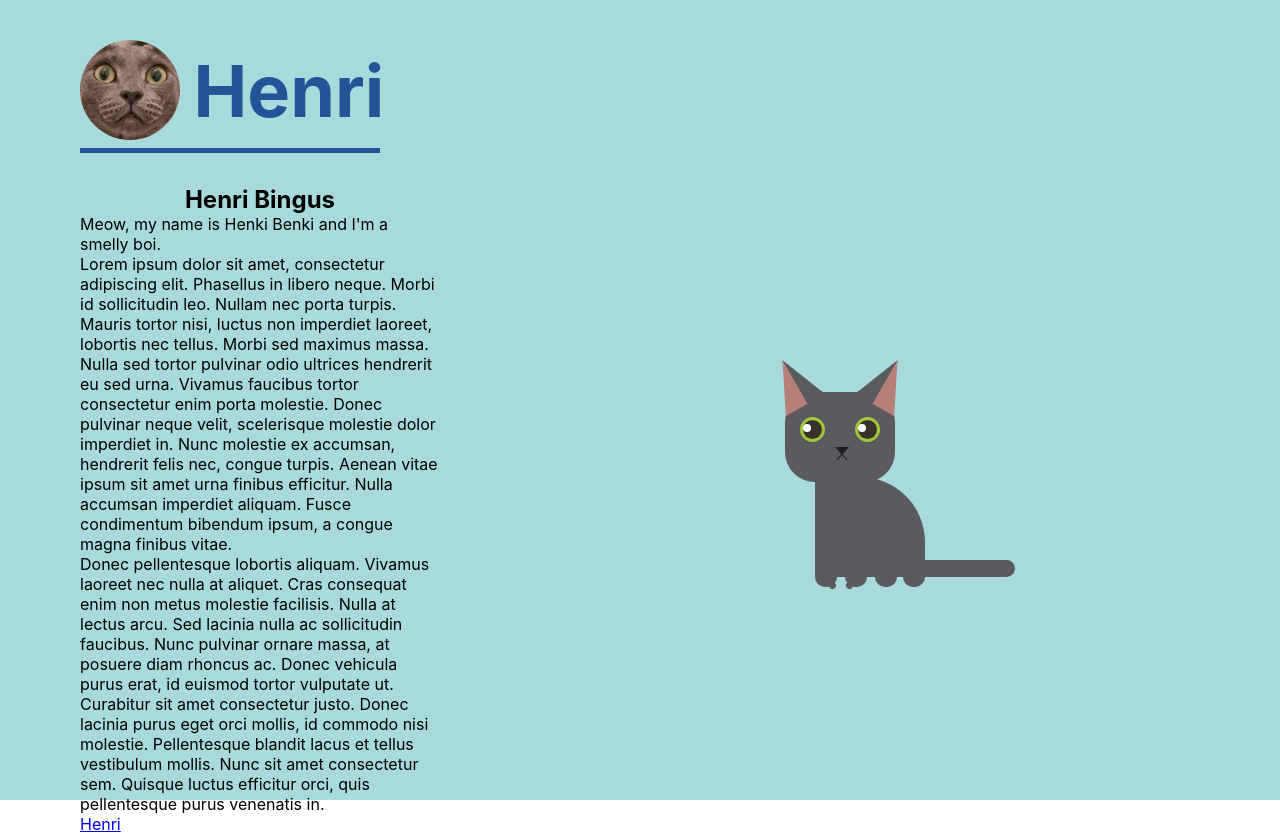
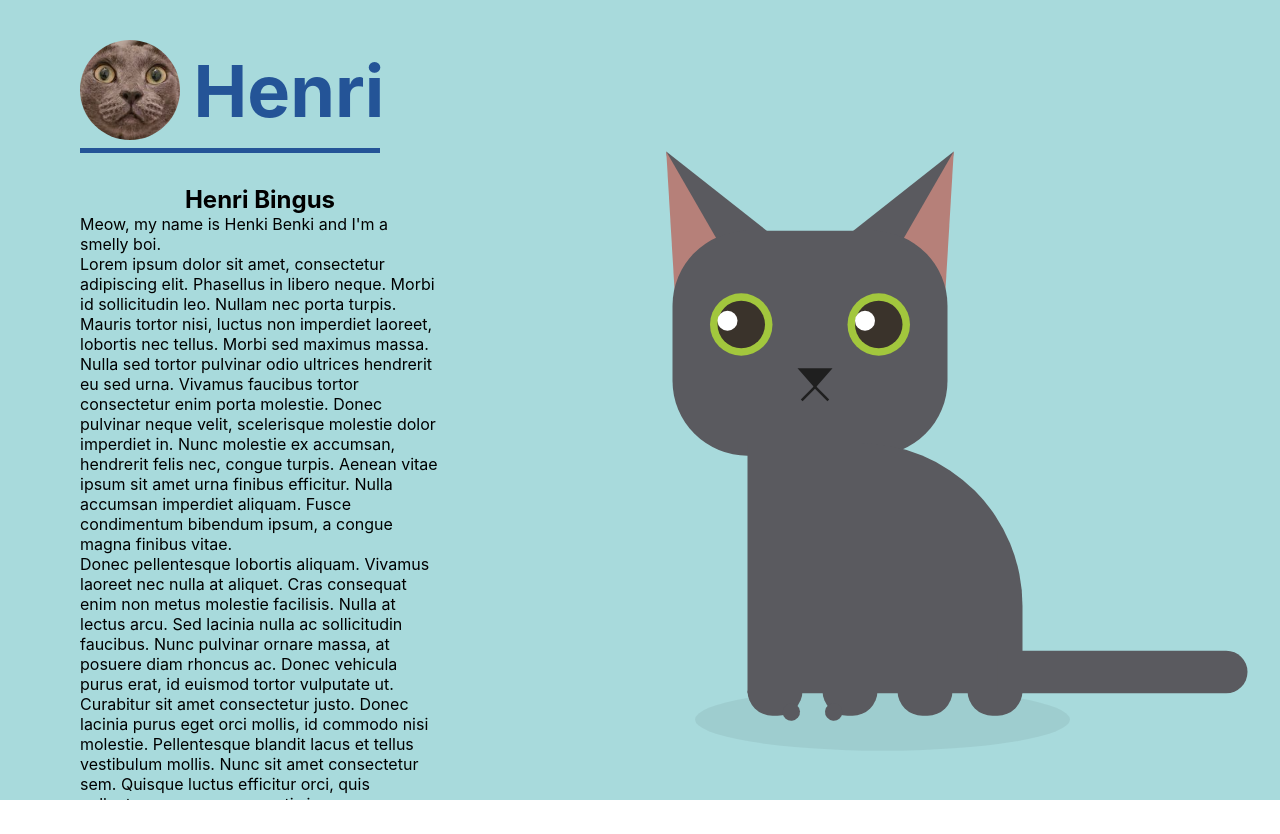
Before and after one commit to Kanginyi/Jennifer-Dewalt-Inspiration, a React (Create React App) app: page /page1 in a window 1280 px wide. After the commit the page ends 800 px from the top, so only its background shows below. Built offline with nearby package versions, Linux system fonts and the light colour scheme.

Commit message:
Transform size of the Henri Divs Image to 2.5, add overflow:hidden to compensate for the now larger size

```diff
--- a/src/Stylings/Page1.css
+++ b/src/Stylings/Page1.css
@@ -12,6 +12,8 @@
     padding-top: 2.5rem;
 
     z-index: -100;
+
+    overflow: hidden;
 }
 
 #page1 ::selection {
@@ -65,6 +67,7 @@
     display: flex;
     justify-content: center;
     align-items: center;
+    transform: scale(2.5);
 }
 
 /* Henri Divs Image */
@@ -87,7 +90,7 @@
     border-left: 20px solid transparent;
     border-right: 20px solid transparent;
     position: relative;
-    /* z-index: -1; */
+    z-index: -1;
 }
 
 .left-ear {
@@ -206,11 +209,11 @@
 }
 
 .left-paw {
-    top: 100px;
+    top: 99px;
 }
 
 .right-paw {
-    top: 83px;
+    top: 82px;
     left: 30px;
 }
 
@@ -223,25 +226,25 @@
 }
 
 .left-poly {
-    top: 95px;
+    top: 94px;
     left: 14px;
     transform: rotate(40deg);
     border-radius: 50%;
 }
 
 .right-poly {
-    top: 78px;
+    top: 77px;
     left: 31px;
     transform: rotate(-40deg);
 }
 
 .back-left-paw {
-    top: 66px;
+    top: 65px;
     left: 60px;
 }
 
 .back-right-paw {
-    top: 56px;
+    top: 55px;
     left: 88px;
 }
 
```
